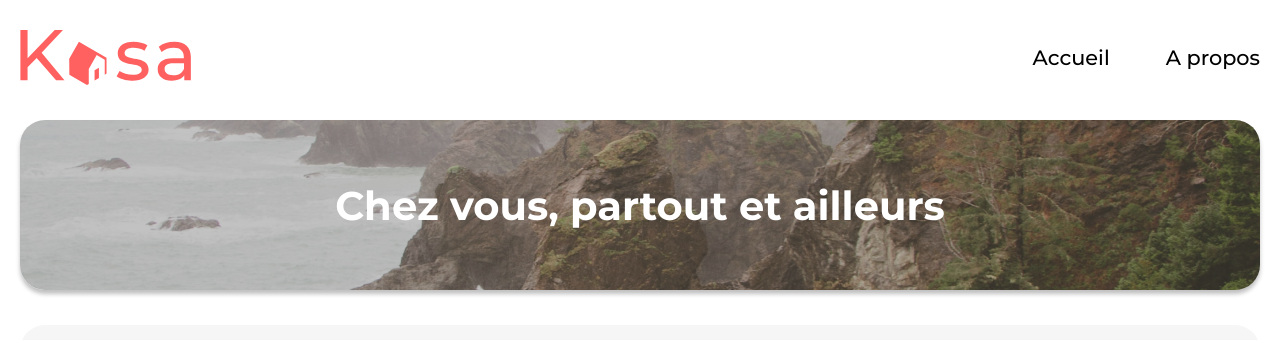
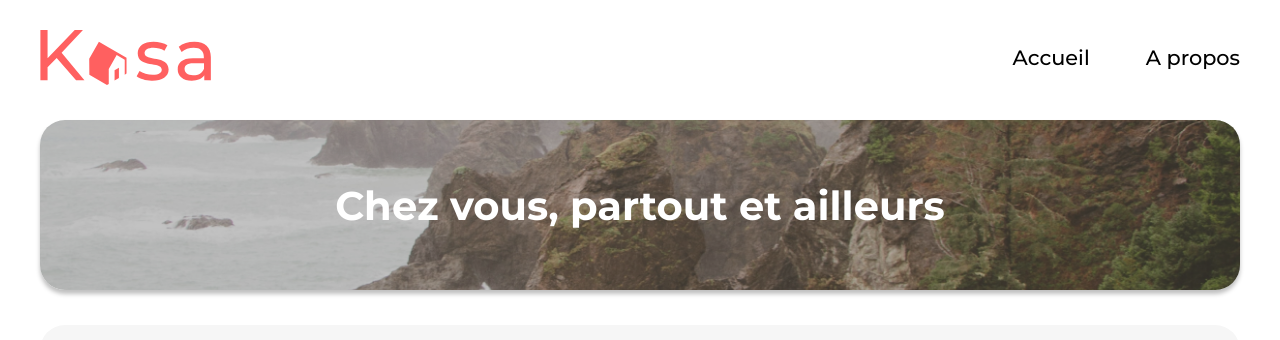
Before and after one commit to ParzivalFR/Kasa, a React (Vite) app: page / in a window 1280 px wide. Shown: the top 340 px of the page. Built offline with nearby package versions, Linux system fonts and the light colour scheme.

Commit message:
Fix Toggle Collapse. Add padding Main on Tablette Mode. Delete min-height: 100vh on main style.

```diff
--- a/src/components/Banner/banner.scss
+++ b/src/components/Banner/banner.scss
@@ -9,7 +9,6 @@
   border-radius: 25px;
   box-shadow: 0px 4px 4px rgba(0, 0, 0, 0.25);
   transition: height 0.8s ease;
-  overflow: hidden;
 
   @media (max-width: 1280px) {
     height: 170px;
@@ -17,8 +16,6 @@
 
   @media (max-width: 768px) {
     height: 110px;
-    box-shadow: 0px 4px 4px rgba(0, 0, 0, 0.12);
-    border-radius: 10px;
   }
 
   &__overlay {
@@ -29,6 +26,7 @@
     width: 100%;
     height: 100%;
     background-color: rgba(0, 0, 0, 0.4);
+    border-radius: 25px;
   }
 
   &__image {
@@ -37,6 +35,7 @@
     width: 100%;
     height: 100%;
     object-fit: cover;
+    border-radius: 25px;
   }
 
   &__title {
--- a/src/components/Carrousel/Carrousel.jsx
+++ b/src/components/Carrousel/Carrousel.jsx
@@ -36,8 +36,10 @@ const Carrousel = ({ ...props }) => {
   }, []);
 
   return (
+    <>
       <div className="slider">
         {props.pictures.length > 1 && (
+          <>
             <div className="slider__nav">
               <button
                 onClick={previousSlide}
@@ -54,6 +56,12 @@ const Carrousel = ({ ...props }) => {
                 <span className="fa-solid fa-chevron-right"></span>
               </button>
             </div>
+            <div className="number_item">
+              <span>
+                {currentSlide} / {props.pictures.length}
+              </span>
+            </div>
+          </>
         )}
         <div className="wrapper">
           <div className="wrapper__item">
@@ -62,12 +70,8 @@ const Carrousel = ({ ...props }) => {
             ))}
           </div>
         </div>
-      <div className="number_item">
-        <span>
-          {currentSlide} / {props.pictures.length}
-        </span>
       </div>
-    </div>
+    </>
   );
 };
 
--- a/src/components/Carrousel/carrousel.scss
+++ b/src/components/Carrousel/carrousel.scss
@@ -96,7 +96,7 @@
     }
 
     @media (max-width: 768px) {
-      font-size: 16px;
+      display: none;
     }
   }
 }
--- a/src/components/Collapse/Collapse.jsx
+++ b/src/components/Collapse/Collapse.jsx
@@ -1,9 +1,7 @@
 import PropTypes from "prop-types";
-import { useState } from "react";
 import "./collapse.scss";
 
-const Collapse = ({ title, content, index }) => {
-  const [isActive, setIsActive] = useState(false);
+const Collapse = ({ title, content, index, isActive, setIsActive }) => {
   const isOpen = index === isActive;
 
   const toggleActive = () => {
@@ -14,15 +12,15 @@ const Collapse = ({ title, content, index }) => {
     <>
       <div className="container_collapse">
         <button
-          className={`collapsible ${isActive ? "active" : ""}`}
+          className={`collapsible ${isOpen ? "active" : ""}`}
           onClick={toggleActive}
         >
           {title}
           <span
-            className={`fa-solid fa-chevron-up ${isActive ? "active" : ""}`}
+            className={`fa-solid fa-chevron-up ${isOpen ? "active" : ""}`}
           ></span>
         </button>
-        <div className={`content ${isActive ? "active" : ""}`}>
+        <div className={`content ${isOpen ? "active" : ""}`}>
           <ul className={`content_collapse ${isOpen ? "active" : ""}`}>
             {content}
           </ul>
@@ -35,7 +33,9 @@ const Collapse = ({ title, content, index }) => {
 Collapse.propTypes = {
   title: PropTypes.string.isRequired,
   content: PropTypes.node.isRequired,
-  index: PropTypes.number.isRequired,
+  index: PropTypes.node.isRequired,
+  isActive: PropTypes.node.isRequired,
+  setIsActive: PropTypes.func.isRequired,
 };
 
 export default Collapse;
--- a/src/components/Header/header.scss
+++ b/src/components/Header/header.scss
@@ -11,6 +11,7 @@ header {
   @media (max-width: 1280px) {
     height: 55px;
     margin-top: 30px;
+    padding: 0 20px;
   }
 
   @media (max-width: 768px) {
@@ -26,7 +27,7 @@ header {
     background-color: $white;
 
     & .img_link {
-      width: 100%;
+      width: auto;
       height: 100%;
     }
 
--- a/src/pages/About.jsx
+++ b/src/pages/About.jsx
@@ -33,6 +33,7 @@ const About = () => {
     <>
       <main>
         <BannerAbout imageUrl={imageNeige} opacity={0.3} />
+        <section className="section_about">
           {dataAbout.map((item, index) => (
             <Collapse
               key={`${item.title.replace(/[^\w\s]/gi, "").slice(0, 3)}${index}`}
@@ -43,6 +44,7 @@ const About = () => {
               setIsActive={setIsActive}
             />
           ))}
+        </section>
       </main>
     </>
   );
--- a/src/styles/App.scss
+++ b/src/styles/App.scss
@@ -32,16 +32,22 @@ body {
       margin: 0 auto;
       width: 100%;
       max-width: 1240px;
-      min-height: 100vh;
       transition: gap 0.8s ease;
 
       @media (max-width: 1280px) {
         gap: 35px;
+        padding: 0 20px;
       }
 
       @media (max-width: 768px) {
         padding: 0 20px 0 20px;
       }
     }
+
+    .section_about {
+      @include center_column_center;
+      margin-top: 10px;
+      gap: 30px;
+    }
   }
 }
```
Lines whose indentation alone changed are shown as unchanged.
